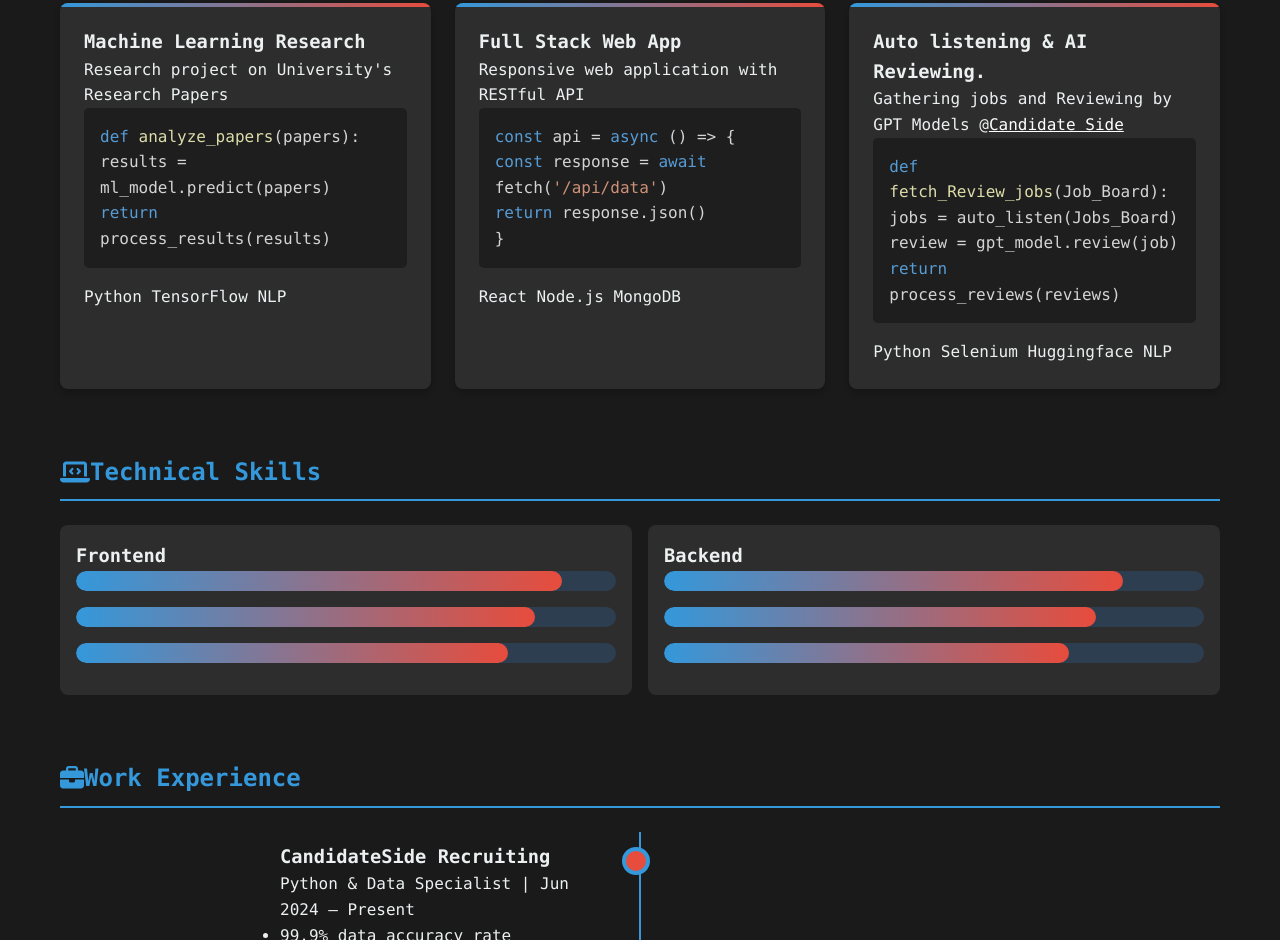
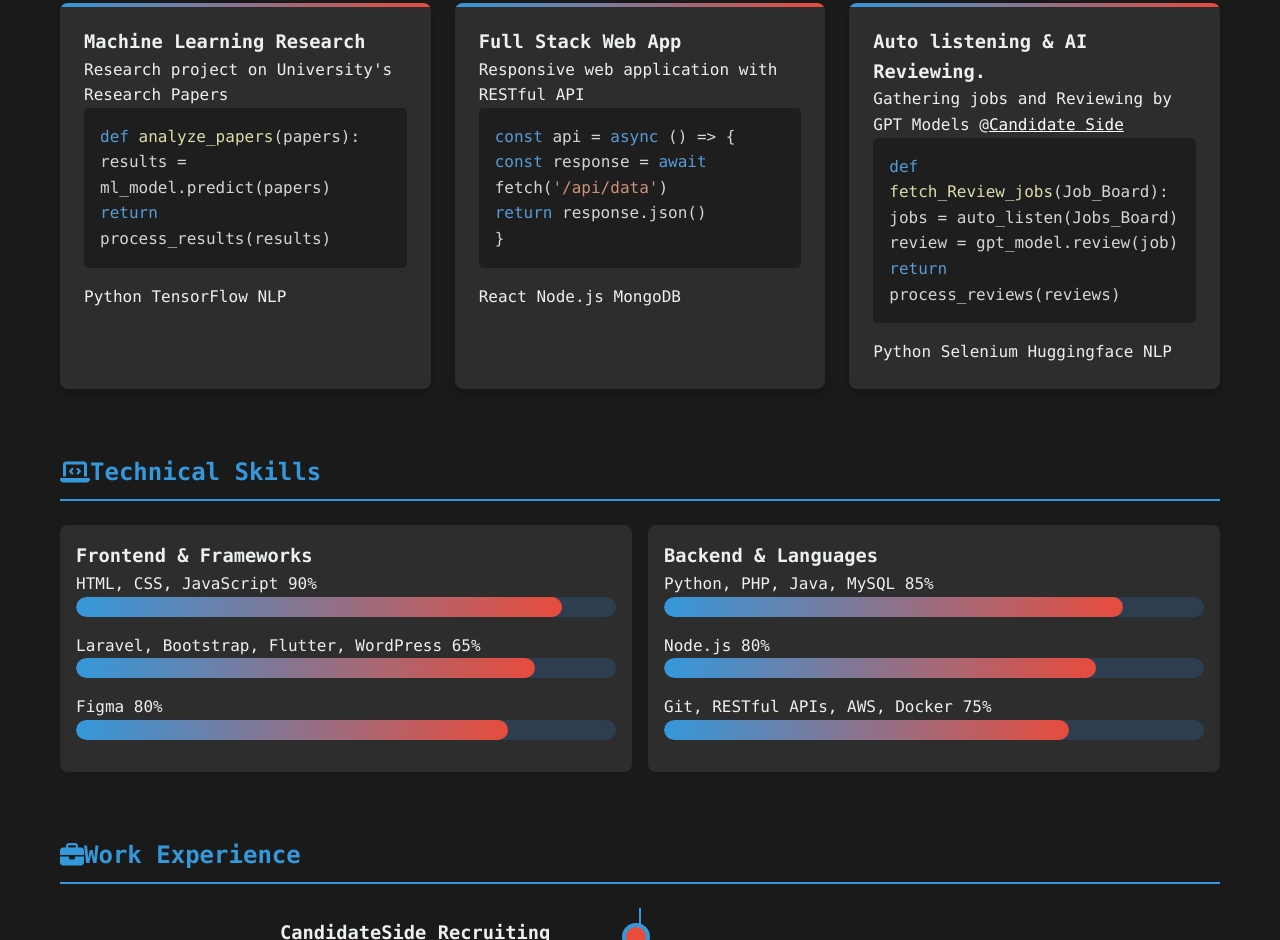
Before and after one commit to ahtashamilyas/ahtashamilyas.github.io, a plain HTML site: page index.html in a window 1280 px wide. Shown: the part 309-1249 px from the top of the page. Drawn offline with nearby package versions, Linux system fonts and the light colour scheme; no server answers.

Commit message:
Skill Updated.

```diff
--- a/index.html
+++ b/index.html
@@ -418,27 +418,63 @@
             <h2><i class="fas fa-laptop-code"></i> Technical Skills</h2>
             <div class="skills-container">
                 <div class="skill-category">
-                    <h3>Frontend</h3>
-                    <div class="skill-bar">
-                        <div class="skill-progress" style="width: 90%;" data-skill="HTML/CSS"></div>
+                    <h3>Frontend & Frameworks</h3>
+                    <div class="skill-item">
+                        <div class="skill-info">
+                            <span class="skill-name">HTML, CSS, JavaScript</span>
+                            <span class="skill-percentage">90%</span>
+                        </div>
+                        <div class="skill-bar">
+                            <div class="skill-progress" style="width: 90%;"></div>
+                        </div>
                     </div>
-                    <div class="skill-bar">
-                        <div class="skill-progress" style="width: 85%;" data-skill="JavaScript"></div>
+                    <div class="skill-item">
+                        <div class="skill-info">
+                            <span class="skill-name">Laravel, Bootstrap, Flutter, WordPress</span>
+                            <span class="skill-percentage">65%</span>
+                        </div>
+                        <div class="skill-bar">
+                            <div class="skill-progress" style="width: 85%;"></div>
+                        </div>
                     </div>
-                    <div class="skill-bar">
-                        <div class="skill-progress" style="width: 80%;" data-skill="React"></div>
+                    <div class="skill-item">
+                        <div class="skill-info">
+                            <span class="skill-name">Figma</span>
+                            <span class="skill-percentage">80%</span>
+                        </div>
+                        <div class="skill-bar">
+                            <div class="skill-progress" style="width: 80%;"></div>
+                        </div>
                     </div>
                 </div>
                 <div class="skill-category">
-                    <h3>Backend</h3>
-                    <div class="skill-bar">
-                        <div class="skill-progress" style="width: 85%;" data-skill="Python"></div>
+                    <h3>Backend & Languages</h3>
+                    <div class="skill-item">
+                        <div class="skill-info">
+                            <span class="skill-name">Python, PHP, Java, MySQL</span>
+                            <span class="skill-percentage">85%</span>
+                        </div>
+                        <div class="skill-bar">
+                            <div class="skill-progress" style="width: 85%;"></div>
+                        </div>
                     </div>
-                    <div class="skill-bar">
-                        <div class="skill-progress" style="width: 80%;" data-skill="Node.js"></div>
+                    <div class="skill-item">
+                        <div class="skill-info">
+                            <span class="skill-name"> Node.js</span>
+                            <span class="skill-percentage">80%</span>
+                        </div>
+                        <div class="skill-bar">
+                            <div class="skill-progress" style="width: 80%;"></div>
+                        </div>
                     </div>
-                    <div class="skill-bar">
-                        <div class="skill-progress" style="width: 75%;" data-skill="PHP"></div>
+                    <div class="skill-item">
+                        <div class="skill-info">
+                            <span class="skill-name">Git, RESTful APIs, AWS, Docker</span>
+                            <span class="skill-percentage">75%</span>
+                        </div>
+                        <div class="skill-bar">
+                            <div class="skill-progress" style="width: 75%;"></div>
+                        </div>
                     </div>
                 </div>
             </div>
```
